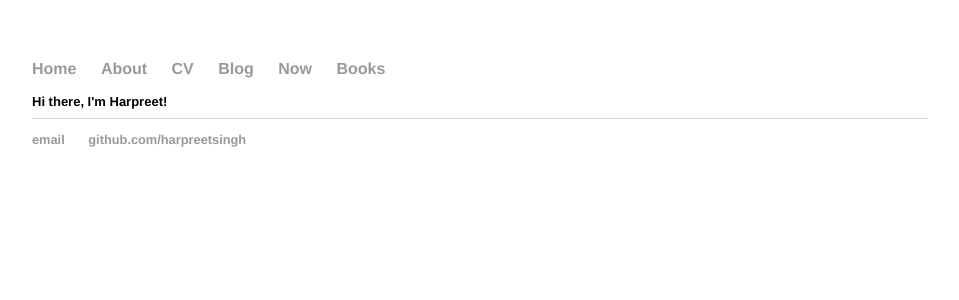
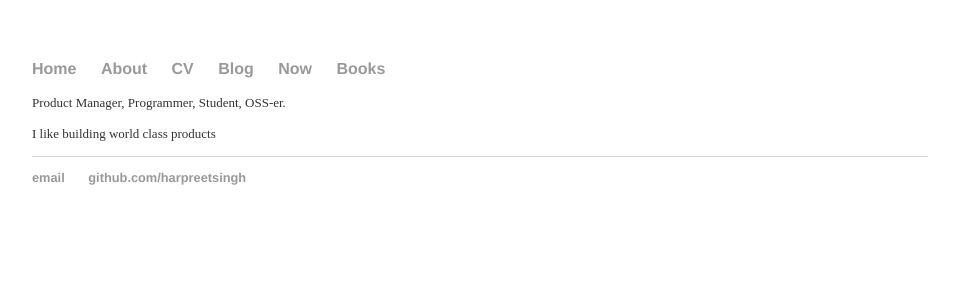
Before and after one commit to harpreetsingh/harpreetsingh.github.io, a Jekyll site: the page built from index.html, in a window 1280 px wide. Shown: the top 300 px of the page, without its empty margins (160-1119 px from the left). Built offline with Jekyll 4.4.1, drawn with Linux system fonts in a browser that asks for light colours.

Commit message:
font changes agai

```diff
--- a/blog/index.html
+++ b/blog/index.html
@@ -1,6 +1,6 @@
 ---
 layout: default
-title: Harpreet Singh's Blog
+title: Harpreet Singh
 ---
 <h1>{{ page.title }}</h1>
   <ul class="posts">
--- a/css/main.css
+++ b/css/main.css
@@ -20,12 +20,11 @@
     text-decoration: underline;
 }
 h1 {
-;    font-size: 3em;
-   font-size: small;
+   font-size: medium;
    font-family:'Helvetica', 'Arial', 'Sans-Serif';
 }
 p {
-    font-size: x-small;
+    font-size: small;
     line-height: 1.4em;
     color: #333;
 }
--- a/index.html
+++ b/index.html
@@ -4,5 +4,6 @@
 ---
 
 <div class="blurb">
-	<h1>Hi there, I'm Harpreet!</h1>
+	<p>Product Manager, Programmer, Student, OSS-er.</p>
+	<p>I like building world class products</p>
 </div><!-- /.blurb -->
```
Also changed, not shown: _posts/2016-2-19-site-launch.md (+1 -1 lines).
